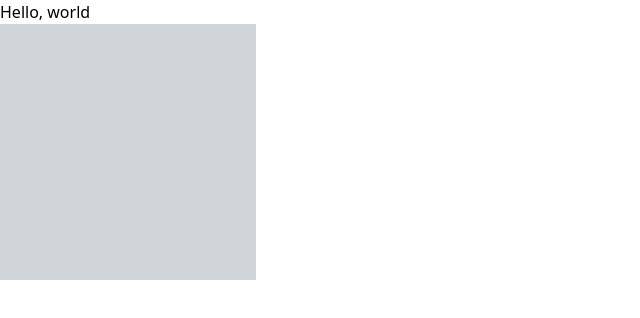
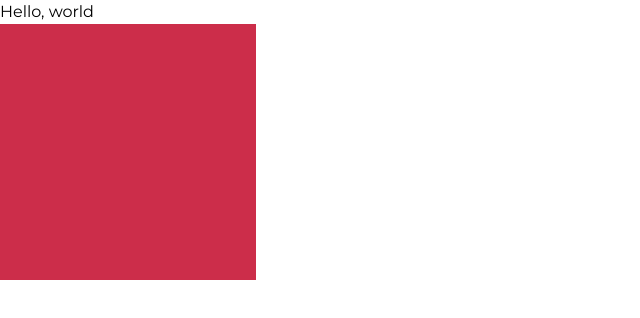
Before and after one commit to samumirandam/platzi-travel, a website: page public/index.html in a window 1280 px wide. Shown: the whole page, without its empty margins (0-640 px from the left). Drawn offline with Linux system fonts and the light colour scheme.

Commit message:
feat: added basic config styles

```diff
--- a/package.json
+++ b/package.json
@@ -4,7 +4,8 @@
   "description": "",
   "main": "index.js",
   "scripts": {
-    "test": "echo \"Error: no test specified\" && exit 1"
+    "test": "echo \"Error: no test specified\" && exit 1",
+    "tw:build": "tailwind -i ./src/css/tailwind.css -o ./public/css/tailwind.css --watch"
   },
   "author": "",
   "license": "ISC",
--- a/public/index.html
+++ b/public/index.html
@@ -5,10 +5,16 @@
     <meta http-equiv="X-UA-Compatible" content="IE=edge" />
     <meta name="viewport" content="width=device-width, initial-scale=1.0" />
     <link rel="stylesheet" href="../public/css/tailwind.css" />
+    <link rel="preconnect" href="https://fonts.googleapis.com" />
+    <link rel="preconnect" href="https://fonts.gstatic.com" crossorigin />
+    <link
+      href="https://fonts.googleapis.com/css2?family=Montserrat&display=swap"
+      rel="stylesheet"
+    />
     <title>Platzi Travel</title>
   </head>
   <body>
-    <p>Hello, world</p>
-    <div class="w-64 h-64 bg-gray-300"></div>
+    <p class="font-montserrat">Hello, world</p>
+    <div class="w-64 h-64 bg-primary"></div>
   </body>
 </html>
--- a/tailwind.config.js
+++ b/tailwind.config.js
@@ -2,7 +2,38 @@
 module.exports = {
   content: ['./public/index.html', './src/**/*.{html,js}'],
   theme: {
-    extend: {},
+    colors: {
+      primary: '#CC2D4A',
+      secondary: '#8FA206',
+      tertiary: '#61AEC9',
+    },
+    textColor: {
+      primary: '#CC2D4A',
+      secondary: '#8FA206',
+      tertiary: '#61AEC9',
+    },
+    fontFamily: {
+      montserrat: ['Montserrat', 'sans-serif'],
+    },
+    extend: {
+      backgroundImage: {
+        sanFrancisco: "url('../img/sanFrancisco.jpg')",
+        sanFranciscoDesktop: "url('../img/sanFranciscoDesktop.jpg')",
+        yosemite: "url('../img/yosemite.jpg')",
+        LA: "url('../img/LA.jpg')",
+        seattle: "url('../img/seattle.jpg')",
+        new_york: "url('../img/new_york.jpg')",
+        norway: "url('../img/norway.jpg')",
+        sydney: "url('../img/sydney.jpg')",
+        miami: "url('../img/miami.jpg')",
+        switzerland: "url('../img/switzerland.jpg')",
+        bali: "url('../img/bali.jpg')",
+        norway: "url('../img/norway.jpg')",
+        chicago: "url('../img/chicago.jpg')",
+        europe: "url('../img/europe.jpg')",
+        iceland: "url('../img/iceland.jpg')",
+      },
+    },
   },
   plugins: [],
 };
```
Also changed, not shown: public/css/tailwind.css, public/img/LA.jpg (added), public/img/bali.jpg (added), public/img/chicago.jpg (added), public/img/europe.jpg (added), public/img/iceland.jpg (added), public/img/miami.jpg (added), public/img/new_york.jpg (added), public/img/norway.jpg (added), public/img/seattle.jpg (added), public/img/switzerland.jpg (added), public/img/sydney.jpg (added), public/img/yosemite.jpg (added), 2 other files.
